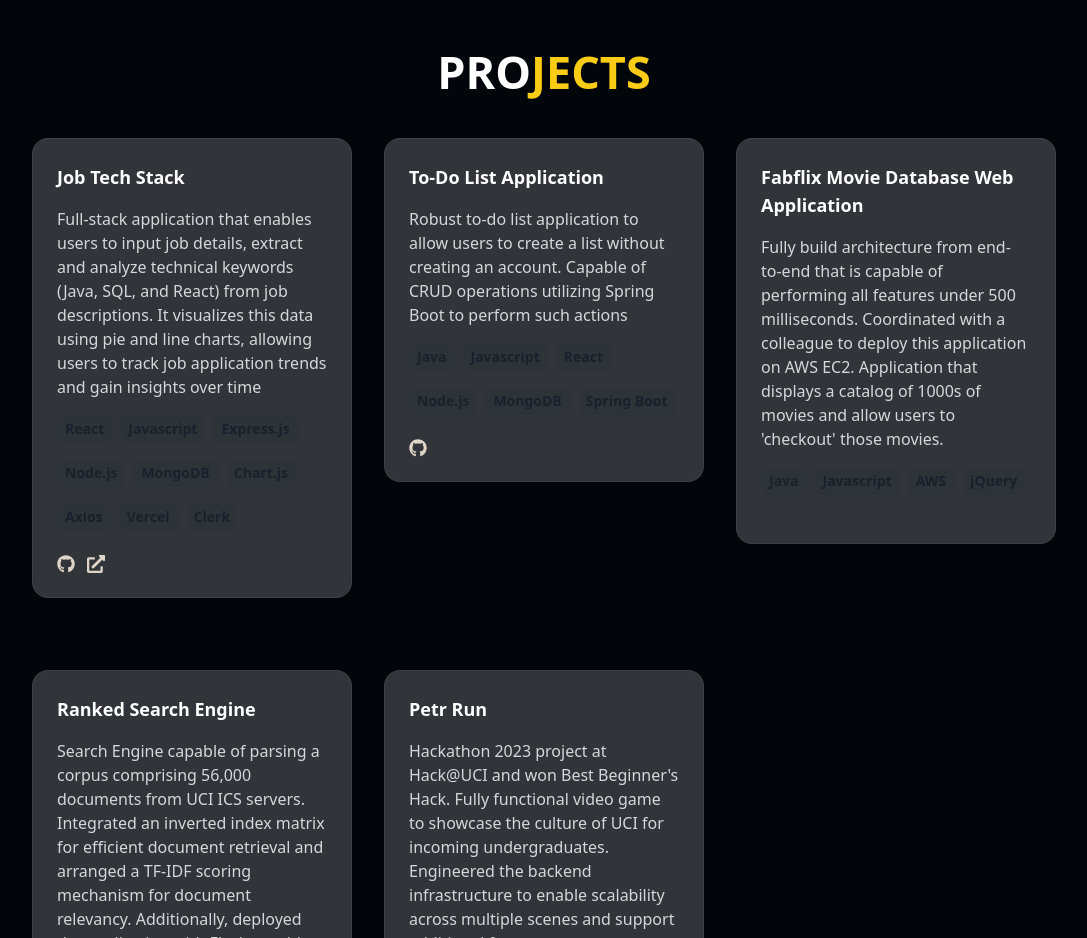
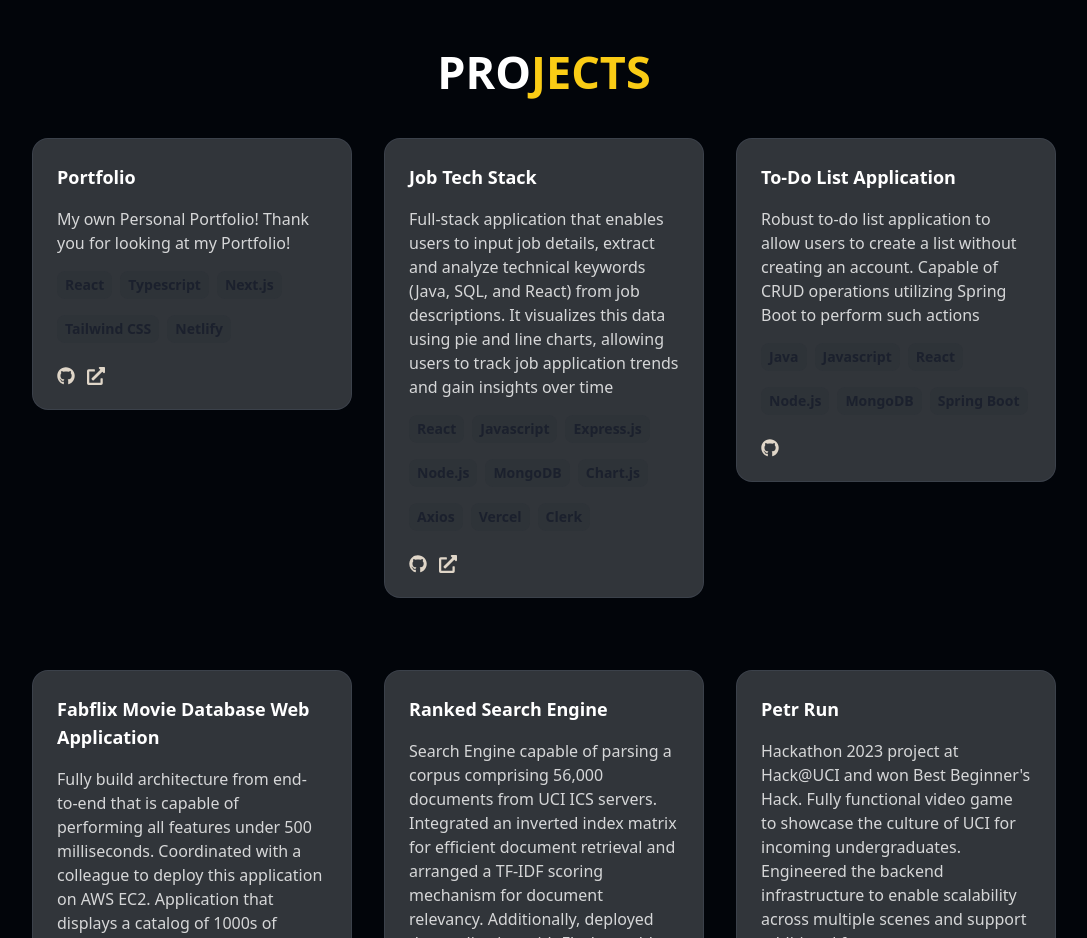
Before and after one commit to AwesomlyC/portfolio, a Next.js app: page / in a window 1280 px wide. Shown: the part 2240-3178 px from the top of the page, without its empty margins (96-1183 px from the left). Built offline with nearby package versions, Linux system fonts and the light colour scheme.

Commit message:
added portfolio to projects.

```diff
--- a/components/Footer.tsx
+++ b/components/Footer.tsx
@@ -15,6 +15,18 @@ const Footer = () => {
     const mailToEmail = () => {
        window.location.href = 'mailto:victorchhun55@gmail.com'
     };
+
+    const scrollToSection = (idName: string) => {
+        if (idName === 'top'){
+          window.scrollTo({
+            top: 0,
+            behavior: "smooth",
+          })
+        } else {
+          const targetElement = document.getElementById(idName);
+          targetElement?.scrollIntoView({behavior: "smooth"});
+        }
+      }
   return (
     <div className='pt-[8rem] pb-[4rem] bg-[#02050a]' id = 'contact'>
         <div className='grid border-b-[1px] pb-[6rem] border-gray-400 grid-cols-1 lg:grid-cols-4 md:grid-cols-2 w-[80%] mx-auto gap-[3rem]'>
@@ -78,12 +90,11 @@ const Footer = () => {
             <div className='text-[16px] mb-[2rem] md:mb-0 text-white opacity-20'>
                 Victor Chhun 2025 | All Rights Reserved
             </div>
-            <div className='flex items-center space-x-10'>
-                <p className='text-[16px] text-white opacity-80'>Home</p>
-                <p className='text-[16px] text-white opacity-80'>Services</p>
-                <p className='text-[16px] text-white opacity-80'>Projects</p>
-                <p className='text-[16px] text-white opacity-80'>Contact</p>
-
+            <div className='flex items-center space-x-10 cursor-pointer'>
+                <p className='text-[16px] text-white opacity-80' onClick={() => scrollToSection('top')}>Home</p>
+                <p className='text-[16px] text-white opacity-80' onClick={() => scrollToSection('services')}>Services</p>
+                <p className='text-[16px] text-white opacity-80' onClick={() => scrollToSection('projects')}>Projects</p>
+                <p className='text-[16px] text-white opacity-80' onClick={() => scrollToSection('contact')}>Contact</p>
             </div>
         </div>
     </div>
--- a/components/Navbar.tsx
+++ b/components/Navbar.tsx
@@ -21,7 +21,7 @@ const Navbar = ({openNav}: Props) => {
   return (
     <div className="w-[100%] sticky z-[10000] top-0 h-[12vh] bg-[#141c27] shadow-md">
         <div className='flex items-center justify-between w-[80%] mx-auto h-[100%]'>
-            <h1 className='flex-[0.6] cursor-pointer text-[25px] text-white font-bold'>
+            <h1 className='flex-[0.6] cursor-pointer text-[25px] text-white font-bold' onClick={() => scrollToSection('top')}>
                 WEB
                 <span className='text-yellow-300'>DEV</span>
             </h1>
@@ -30,12 +30,9 @@ const Navbar = ({openNav}: Props) => {
             <div className='nav-link' onClick={() => scrollToSection('services')}>Services</div>
             <div className='nav-link' onClick={() => scrollToSection('projects')}>Projects</div>
             <div className='nav-link' onClick={() => scrollToSection('contact')}>Contact</div>
-
             <div onClick={openNav}>
               <Bars3Icon className='w-[2rem] md:hidden h-[2rem] cursor-pointer text-yellow-300'/>
             </div>
-
-
         </div>
     </div>
   )
--- a/components/Projects.tsx
+++ b/components/Projects.tsx
@@ -9,6 +9,15 @@ const Projects = () => {
         Pro<span className="text-yellow-400">jects</span>
       </h1>
       <div className="w-[80%] pt-[2rem] mx-auto grid grid-cols-1 md:grid-cols-2 lg:grid-cols-3 gap-[2rem] ">
+        <div className="project-item">
+            <ProjectItem
+              title="Portfolio"
+              description={`My own Personal Portfolio! Thank you for looking at my Portfolio!`}
+              skills={["React", "Typescript", "Next.js", "Tailwind CSS", "Netlify"]}
+              githublink="https://github.com/AwesomlyC/portfolio"
+              websitelink="https://victorchhun.netlify.app"
+            />
+          </div>
         <div className="project-item">
           <ProjectItem
             title="Job Tech Stack"
```
